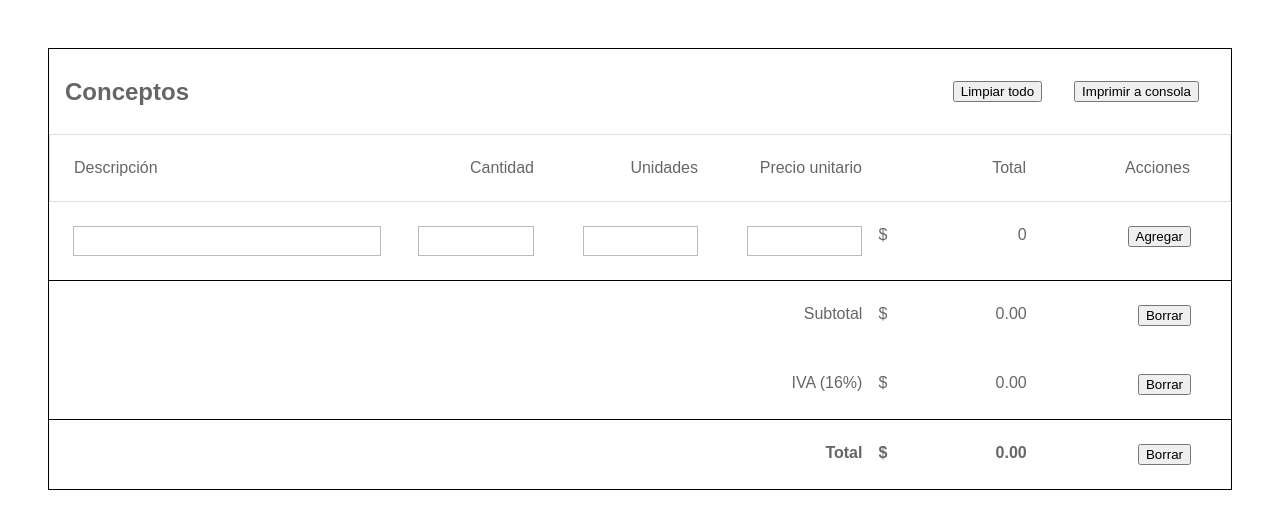
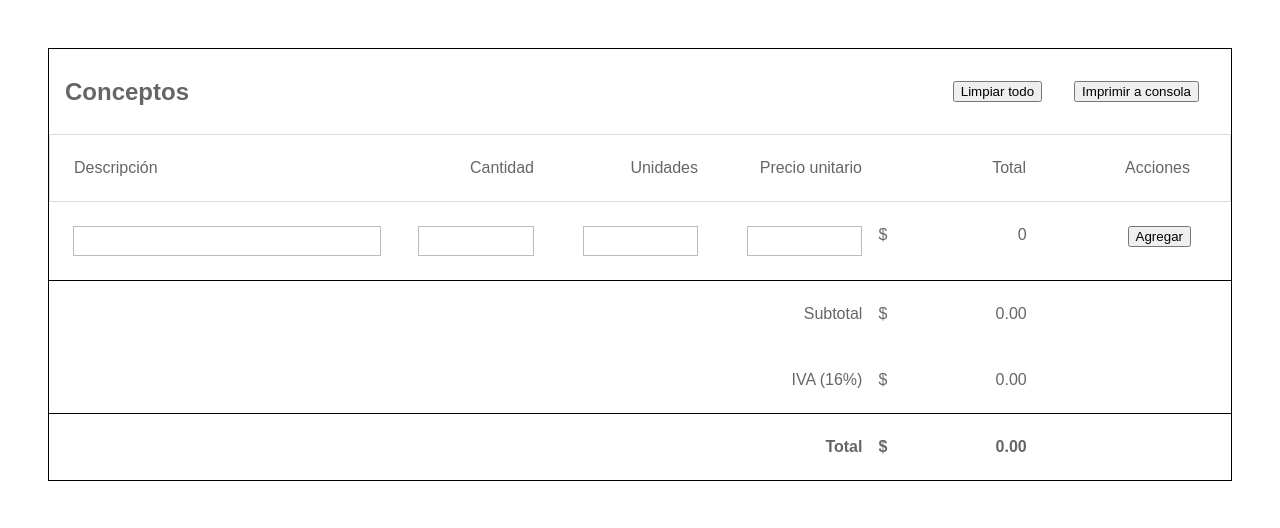
Before and after one commit to dyegolara/frontend-resuelve, a React (Create React App) app: page / in a window 1280 px wide. Shown: the top 528 px of the page. Built offline with nearby package versions, Linux system fonts and the light colour scheme; what flux would draw is missing.

Commit message:
Fix: TableFooter: removed unnecesary buttons

```diff
--- a/src/components/table/table-footer.jsx
+++ b/src/components/table/table-footer.jsx
@@ -11,9 +11,7 @@ const TableFooter = (props) => {
 				<div className="table__rowElement total">
 					<span>$</span>{props.currency(props.subtotal)}
 				</div>
-				<span className="table__rowElement">
-					<button>Borrar</button>
-				</span>
+				<span className="table__rowElement"/>
 			</div>
 			<div className={"table__row"}>
 				<span className="table__footerElement"/>
@@ -21,9 +19,7 @@ const TableFooter = (props) => {
 				<div className="table__rowElement total">
 					<span>$</span>{props.currency(iva)}
 				</div>
-				<span className="table__rowElement">
-					<button>Borrar</button>
-				</span>
+				<span className="table__rowElement"/>
 			</div>
 			<div className={"table__row table__footer bold"}>
 				<span className="table__footerElement"/>
@@ -31,9 +27,7 @@ const TableFooter = (props) => {
 				<div className="table__rowElement total">
 					<span>$</span>{props.currency(props.subtotal + iva)}
 				</div>
-				<span className="table__rowElement">
-					<button>Borrar</button>
-				</span>
+				<span className="table__rowElement"/>
 			</div>
 		</div>
 	);
```
